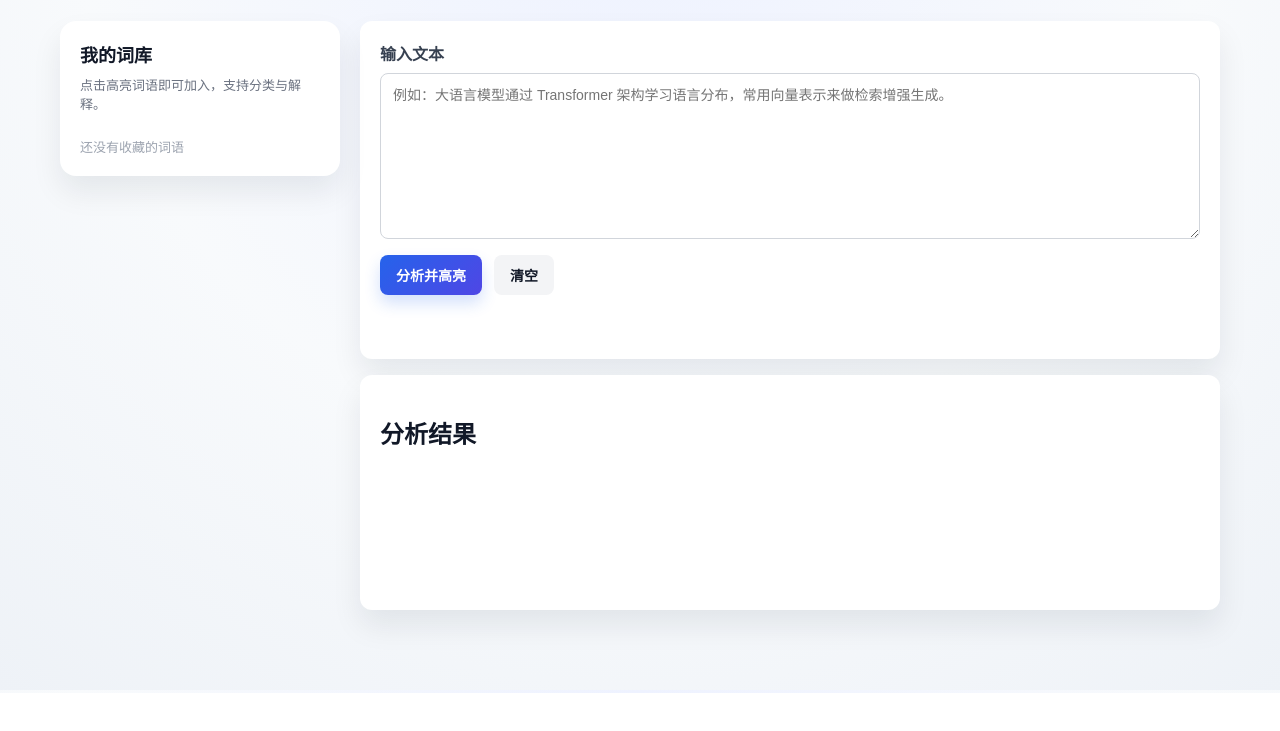
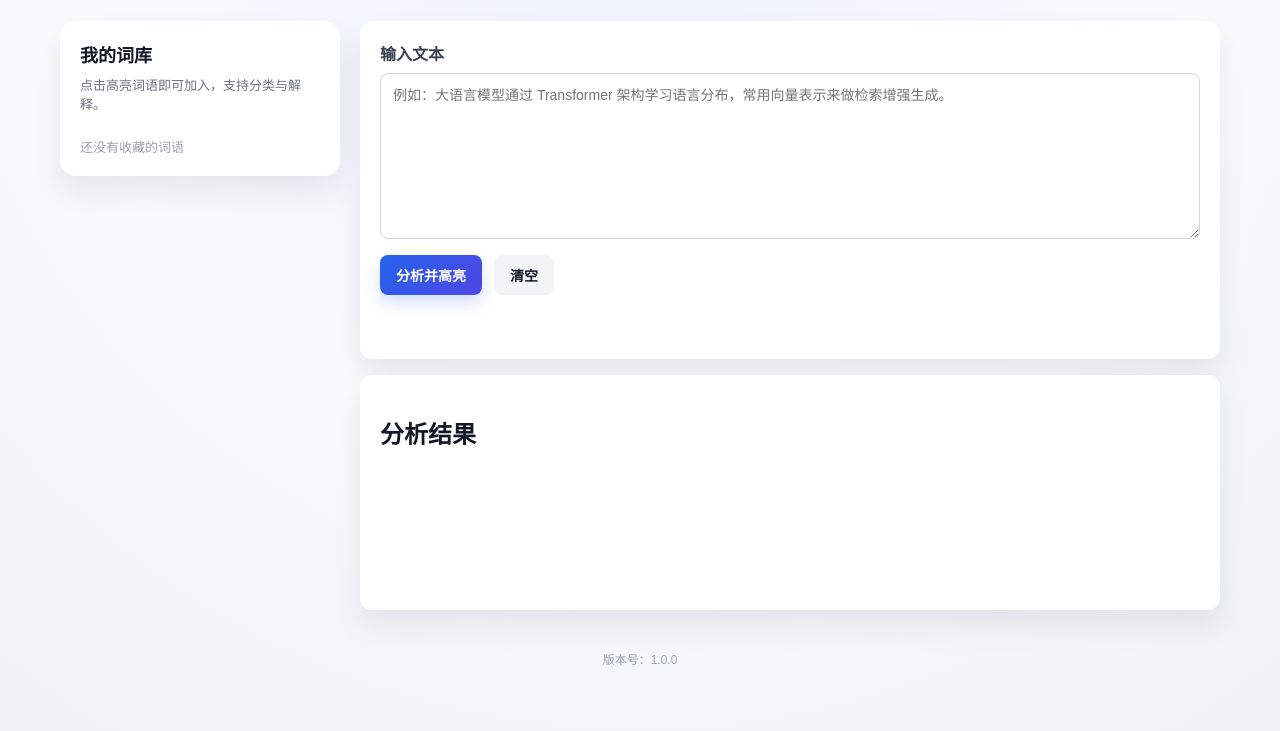
Before and after one commit to feifanxp/Jie4ma, a website: page index.html in a window 1280 px wide. Shown: the part 107-838 px from the top of the page. Before the commit the page ends 800 px from the top, so only its background shows below. Drawn offline with Linux system fonts and the light colour scheme.

Commit message:
添加页面版本号与 Wrangler 配置。
Co-authored-by: Cursor <cursoragent@cursor.com>

```diff
--- a/app.js
+++ b/app.js
@@ -6,6 +6,7 @@ const statusText = document.getElementById("status");
 const tooltip = document.getElementById("tooltip");
 const savedList = document.getElementById("savedList");
 const savedEmpty = document.getElementById("savedEmpty");
+const appVersion = document.getElementById("appVersion");
 
 const SAMPLE_TEXT =
   "总体建议：采用“人机协作 + 语义向量”体系，20 万字段属于中等规模。最适合采用 embedding 语义聚类 + LLM 辅助命名 + 人工校对。多层级结构可通过聚类树生成。";
@@ -39,6 +40,7 @@ const resolveApiUrl = () => {
 };
 
 const API_URL = resolveApiUrl();
+const APP_VERSION = window.APP_CONFIG?.version || "1.0.0";
 
 const setStatus = (message, type = "info") => {
   statusText.textContent = message;
@@ -49,6 +51,10 @@ const setLoading = (loading) => {
   analyzeBtn.disabled = loading;
   analyzeBtn.textContent = loading ? "分析中..." : "分析并高亮";
 };
+
+if (appVersion) {
+  appVersion.textContent = APP_VERSION;
+}
 
 const readCookie = (name) => {
   const prefix = `${name}=`;
--- a/config.js
+++ b/config.js
@@ -1,3 +1,4 @@
 window.APP_CONFIG = {
   apiBase: "",
+  version: "1.0.0",
 };
--- a/index.html
+++ b/index.html
@@ -47,6 +47,9 @@
           </section>
         </main>
       </div>
+      <footer class="footer">
+        版本号：<span id="appVersion">-</span>
+      </footer>
     </div>
 
     <div id="tooltip" class="tooltip" role="tooltip" aria-hidden="true"></div>
--- a/styles.css
+++ b/styles.css
@@ -247,3 +247,10 @@ button:disabled {
   opacity: 1;
   transform: translateY(0);
 }
+
+.footer {
+  margin-top: 24px;
+  text-align: center;
+  color: #9ca3af;
+  font-size: 12px;
+}
```
Also changed, not shown: 1 other file.
